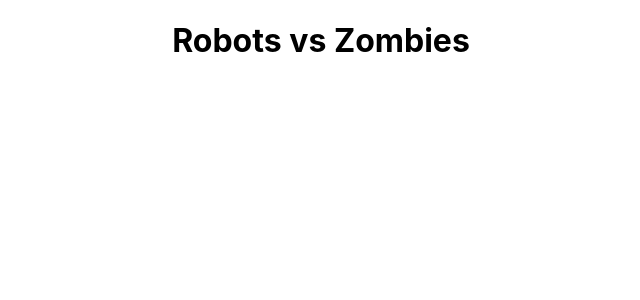
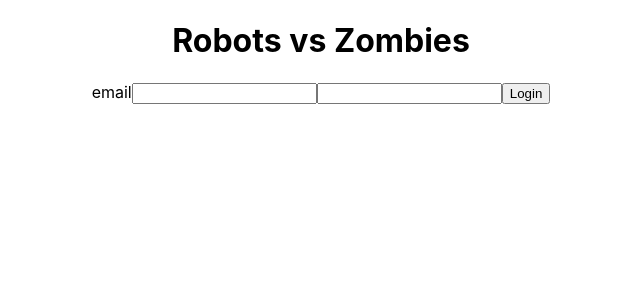
Before and after one commit to Robot-vs-Zombies/rvz-front-end, a React (Create React App) app: page /register in a window 1280 px wide. Shown: the top 300 px of the page, without its empty margins (319-959 px from the left). Built offline with nearby package versions, Linux system fonts and the light colour scheme.

Commit message:
set up axioswithauth, login/signup, and private route

```diff
--- a/package.json
+++ b/package.json
@@ -6,8 +6,11 @@
     "@testing-library/jest-dom": "^4.2.4",
     "@testing-library/react": "^9.3.2",
     "@testing-library/user-event": "^7.1.2",
+    "axios": "^0.19.2",
     "react": "^16.13.1",
     "react-dom": "^16.13.1",
+    "react-hook-form": "^5.6.0",
+    "react-router-dom": "^5.1.2",
     "react-scripts": "3.4.1"
   },
   "scripts": {
--- a/src/App.js
+++ b/src/App.js
@@ -1,11 +1,24 @@
 import React from 'react';
 import './App.css';
+import {BrowserRouter as Router, Route, Switch} from 'react-router-dom';
+import Login from './components/registration/Login';
+import SignUp from './components/registration/SignUp';
+import Dashboard from './components/dashboard/Dashboard';
 
 function App() {
+
   return (
+    <Router>
     <div className="App">
       <h1>Robots vs Zombies</h1>
+      <Switch>
+      <Route exact path='/' component={SignUp}/>
+      <Route path ='/register' component={Login}/>
+      <Route path='/dashboard' component={Dashboard}/>
+      </Switch>
     </div>
+    </Router>
+
   );
 }
 
--- /dev/null
+++ b/src/components/dashboard/Dashboard.jsx
@@ -0,0 +1,7 @@
+import React from 'react';
+
+export default function Dashboard() {
+    return (
+        <h1>The Game will be here, I think</h1>
+    )
+}
--- /dev/null
+++ b/src/components/registration/Login.jsx
@@ -0,0 +1,54 @@
+import React, {useState, useEffect} from 'react';
+import {Link} from 'react-router-dom'
+import axios from 'axios';
+
+export default function Login(props) {
+   const [user, setUsers] = useState({
+    email: '',
+    password: ''
+   })
+
+    const handleChange = (e) => {
+    setUsers({
+        ...user, [e.target.name]: e.target.value
+    })
+}
+
+    const handleSubmit = () => {
+     axios
+     .post("https://lambda-mud-test.herokuapp.com/api/login")
+     .then(res => {
+         console.log(res)
+        localStorage.setItem('token', res.data.key);
+        localStorage.setItem('email', user.email)
+        props.history.push('/dashboard');
+     })
+     .catch(err => {
+         console.log(err)
+     })
+ }
+
+    return (
+       <form onSubmit={handleSubmit}>
+           <label htmlFor='email'>email
+           <input
+                onChange={handleChange}
+                id = 'email'
+                type='text'
+                name='email'
+                value={user.email}
+                />
+           </label>
+           <label htmlFor='password'>
+               <input
+                    id='password'
+                    type='password'
+                    name='password'
+                    value={user.password}
+                />
+
+            </label>
+            <button>Login</button>
+       </form>
+    )
+}
--- /dev/null
+++ b/src/components/registration/SignUp.jsx
@@ -0,0 +1,62 @@
+import React, { useState } from 'react';
+import { Link } from 'react-router-dom';
+import axios from 'axios';
+
+export default function SignUp(props) {
+    const [newUser, setNewUser] = useState({
+        email: '',
+        password: ''
+    })
+
+    const handleChange = (e) => {
+        e.preventDefault()
+        setNewUser({
+            ...newUser,
+            [e.target.name]: e.target.value
+        })
+    }
+
+    const handleSubmit = (e) => {
+        console.log("new user info", newUser)
+        e.preventDefault()
+        axios.post('https://lambda-mud-test.herokuapp.com/api/login', newUser)
+        .then(res => {
+            localStorage.setItem('token', res.data.key);
+            axios.post("https://lambda-mud-test.herokuapp.com/api/login",
+            {email: newUser.email, password: newUser.password})
+            .then(res => {
+                localStorage.setItem('token', res.data.key);
+                localStorage.setItem('email', newUser.email)
+                props.history.push('/dashboard');
+            })
+            .catch(err => {
+                console.log(err)
+            })
+        })
+        .catch(err => {
+            console.log(err)
+        })
+    }
+
+    return (
+        <form onSubmit={handleSubmit}>
+            <label htmlFor='email'>email
+           <input
+                onChange={handleChange}
+                id = 'email'
+                type='text'
+                name='email'
+                />
+           </label>
+           <label htmlFor='password'>
+               <input
+                    id='password'
+                    type='password'
+                    name='password'
+                />
+
+            </label>
+            <button>Register</button>
+        </form>
+    )
+}
```
Also changed, not shown: src/components/PrivateRouter.js (added, +20 -0 lines), src/utils/axiosWithAuth.js (added, +15 -0 lines), 1 other file (tests, documents, lock files or other folders).
